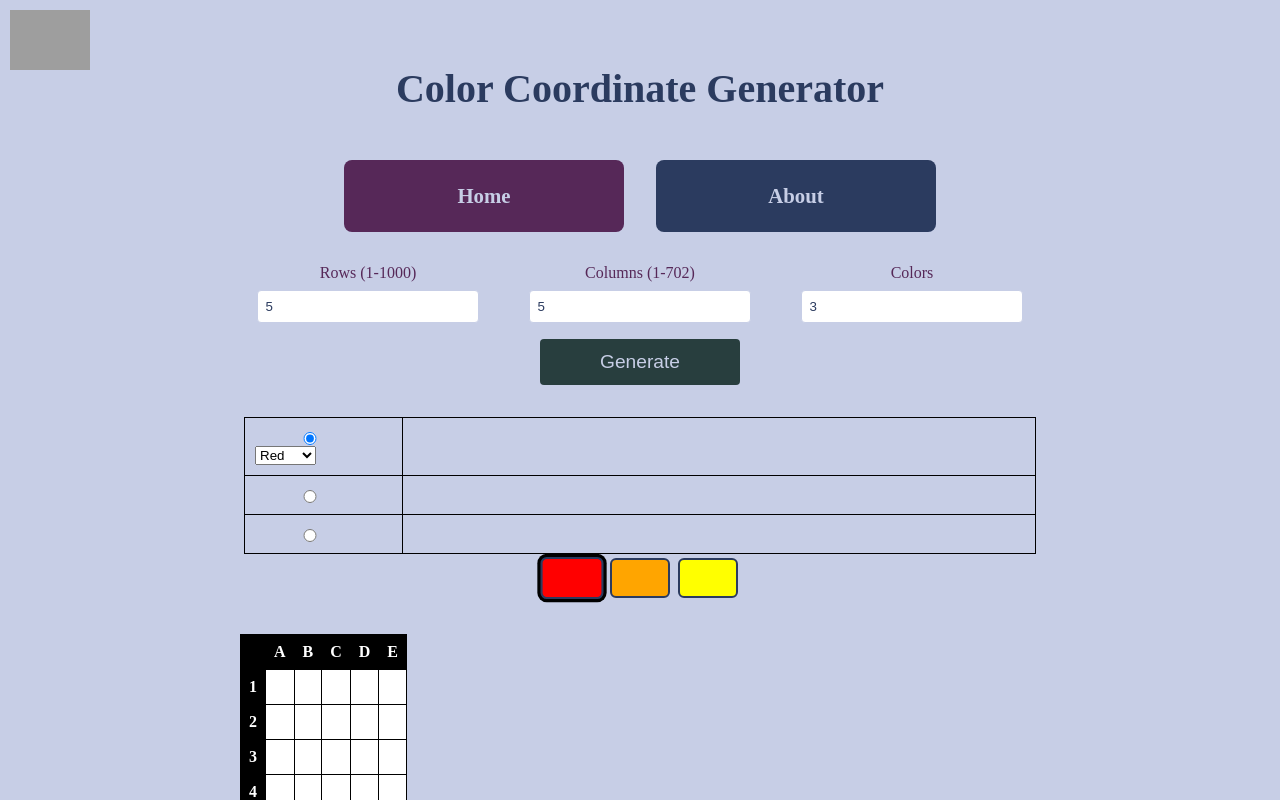
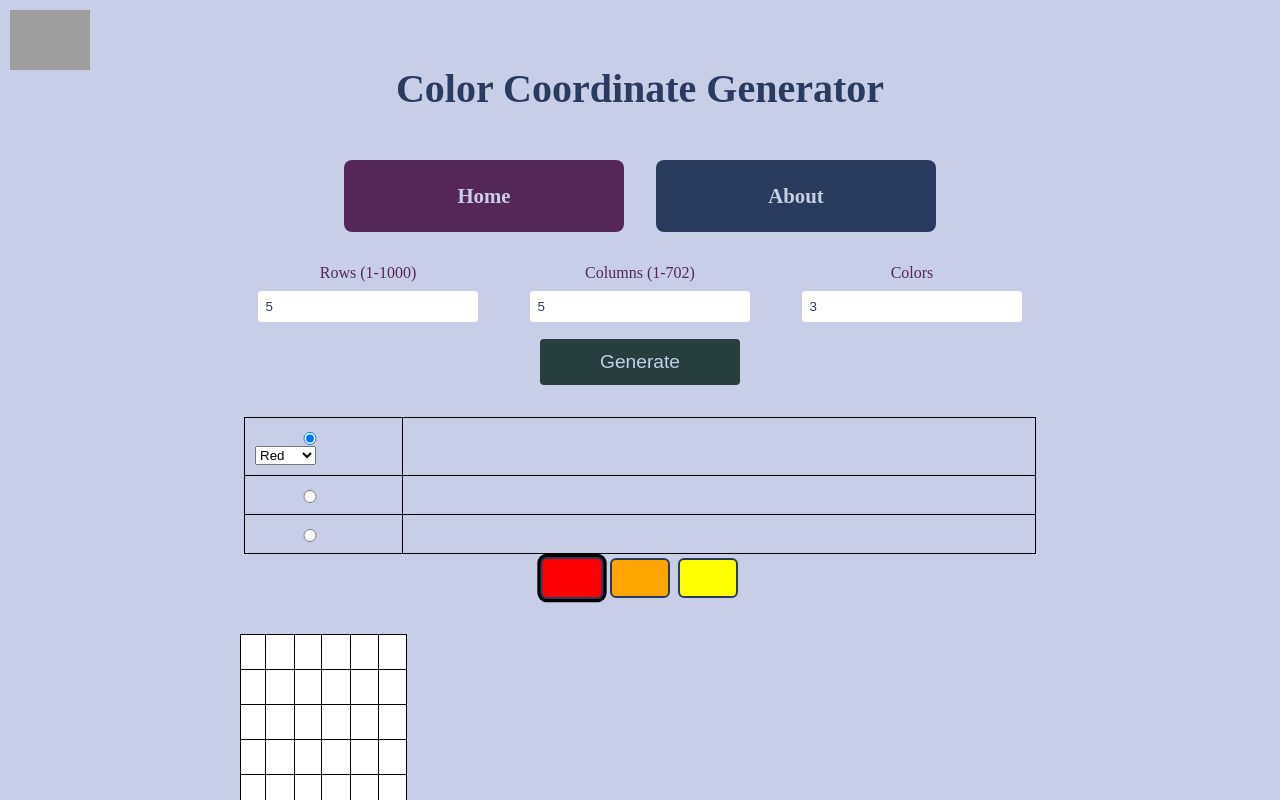
Before and after one commit to HridayaB/hridaya-app, an Angular app: page /color in a window 1280 px wide. Both pictures are taken after a click on the button "Generate". Shown: the top 800 px of the page. Built offline with nearby package versions, Linux system fonts and the light colour scheme; grey boxes are pictures that could not be loaded.

Commit message:
changed html

```diff
--- a/src/color/color_coordinate_generation.component.html
+++ b/src/color/color_coordinate_generation.component.html
@@ -112,8 +112,9 @@
             <td *ngFor="let cell of row; let colIndex = index"
                 (click)="onCellClick(rowIndex, colIndex)"
                 [class.header-cell]="rowIndex === 0 || colIndex === 0"
-                [class.clickable-cell]="rowIndex > 0 && colIndex > 0">
-                {{(rowIndex ===0 || colIndex === 0) ? cell : ''}}
+                [class.clickable-cell]="rowIndex > 0 && colIndex > 0"
+                [style.backgroundColor]="getCellColor(rowIndex, colIndex)">
+                {{(rowIndex === 0 || colIndex === 0) ? cell : ''}}
 
             </td>
           </tr>
```
